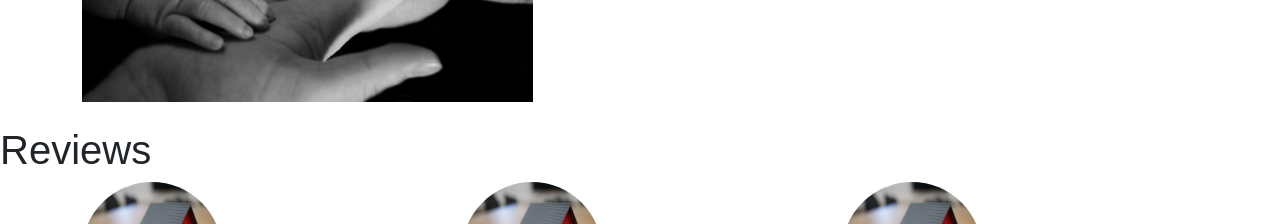
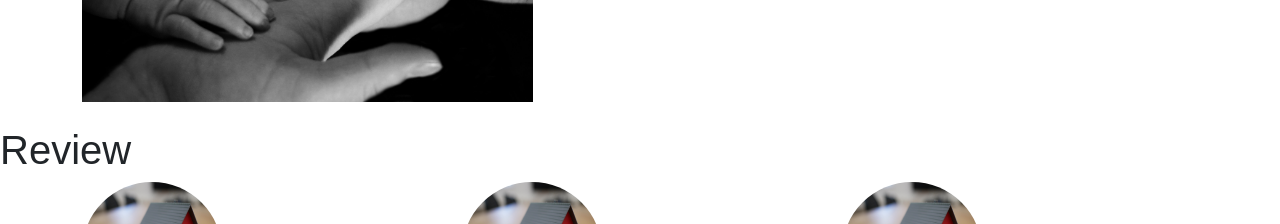
Before and after one commit to shivanibg44/Infinity, an Angular app: page /about in a window 1280 px wide. Shown: the part 880-1104 px from the top of the page. Built offline with nearby package versions, Linux system fonts and the light colour scheme.

Commit message:
first commit

```diff
--- a/src/app/about/about.component.html
+++ b/src/app/about/about.component.html
@@ -41,7 +41,7 @@
 
 </div>
 
-<h1> Reviews</h1>
+<h1> Review</h1>
 
 <div class="container">
 
```
